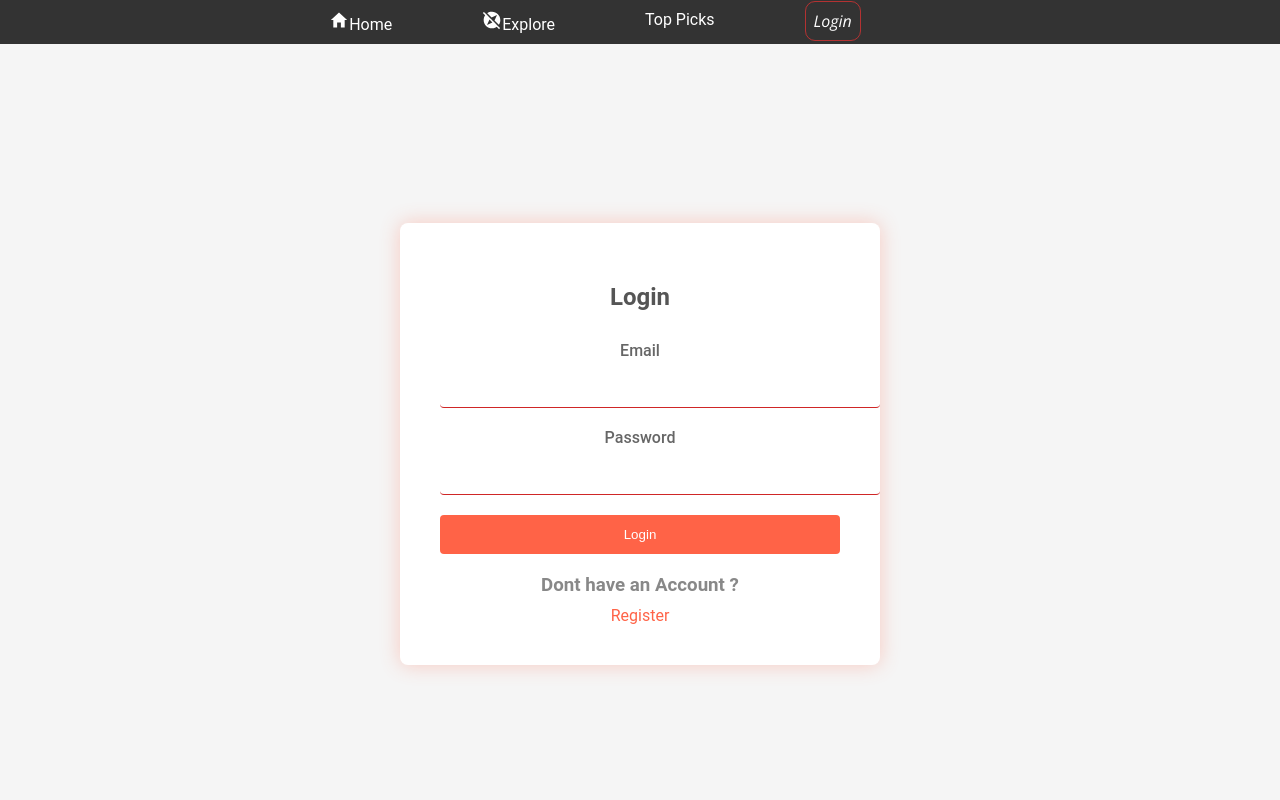
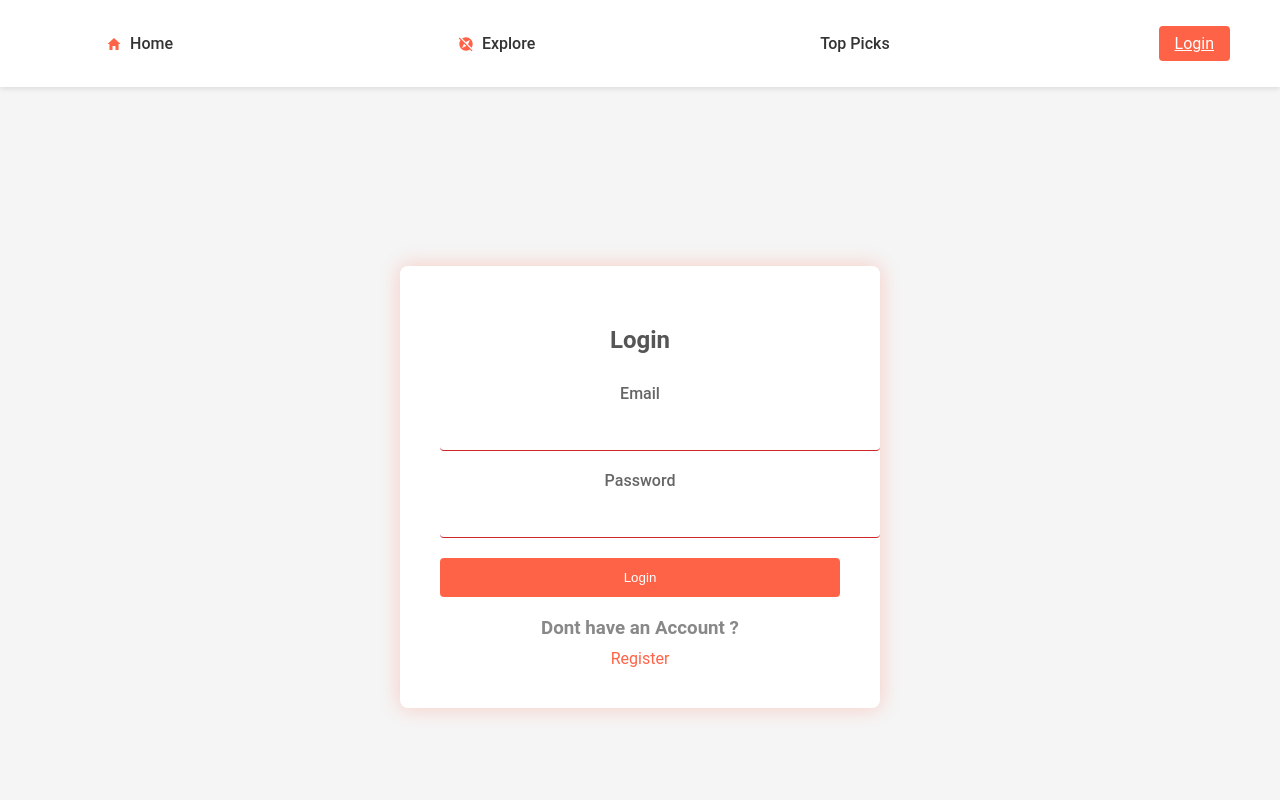
Before and after one commit to sanjaya999/ebook-project, a React (Vite) app in the folder frontend/: page /Login in a window 1280 px wide. Shown: the top 800 px of the page. Built offline with nearby package versions, Linux system fonts and the light colour scheme.

Commit message:
updated  css

```diff
--- a/frontend/src/components/Navigation/Nav.css
+++ b/frontend/src/components/Navigation/Nav.css
@@ -1,97 +1,77 @@
-@font-face {
-  font-family: sans;
-  src: url(../Open_Sans/OpenSans-Italic-VariableFont_wdth\,wght.ttf);
-}
+/* Nav.css */
 
-body{
-  margin: 0;
-  font-family: sans;
-}
+/* General Styles */
 header {
-  background-color: #333;
-  height: auto;
-
-}
-
-nav {
-  display: flex;
-  justify-content: center;
+  background-color: #fff;
+  box-shadow: 0 2px 5px rgba(0, 0, 0, 0.1);
 }
 
 .navigation {
-  width: 100%;
   max-width: 1200px;
+  margin: 0 auto;
   padding: 10px;
-  display: flex;
-  justify-content: space-evenly;
 }
 
-ul.navlink {
-  list-style: none;
+.navlink {
+  list-style-type: none;
   display: flex;
-  margin: 0;
-  padding: 0;
+  align-items: center;
+  justify-content: space-between;
 }
 
 .navlink li {
-  margin-right: 90px;
+  margin: 0 10px;
 }
 
-
-.no-nav-text {
+/* Link Styles */
+.no-nav-text,
+.yes-nav-text {
   text-decoration: none;
-  color: white;
+  color: #333;
+  font-weight: 500;
+  padding: 8px 16px;
+  border-radius: 4px;
+  transition: all 0.3s ease;
+  display: flex;
+  align-items: center;
 }
 
-
 .yes-nav-text {
-  text-decoration: underline;
-  color: rgba(240, 51, 51, 0.678);
-  text-decoration: none;
+  background-color: #ff6347;
+  color: #fff;
 }
 
-@media (max-width: 768px) {
-  .navigation {
-    flex-direction: column;
-    align-items: center;
-  }
-
-  ul.navlink {
-    margin-top: 10px;
-  }
-
-  .navlink li {
-    margin: 0;
-    margin-bottom: 10px;
-  }
+.no-nav-text:hover {
+  background-color: #ff634733;
 }
 
-.icons{
-  width: 20px;
-  height: 20px;
-
+/* Icon Styles */
+.icons {
+  margin-right: 8px;
+  color: #ff6347;
 }
 
-.sIcon{
-  color: white;
-  margin-left: 15px;
-  }
+/* Login/Logout Button Styles */
+.login {
+  background-color: #ff6347;
+  color: #fff;
+  border: none;
+  padding: 8px 16px;
+  border-radius: 4px;
+  cursor: pointer;
+  transition: background-color 0.3s ease;
+}
 
+.login:hover {
+  background-color: #e65c4f;
+}
 
+.logname {
+  color: #ff6347;
+  margin-right: 10px;
+}
 
-  .login{
-    text-decoration: none;
-    font-family: sans;
-    color: white;
-    border: 1px solid rgba(240, 51, 51, 0.678) ;
-    padding: 8px;
-    border-radius: 10px;
-    margin-top: 20px;
-  }
-
-.logname{
-  color: white;
+.start {
+  display: flex;
+  align-items: center;
 }
-span{
-  color: white;
-}
```
